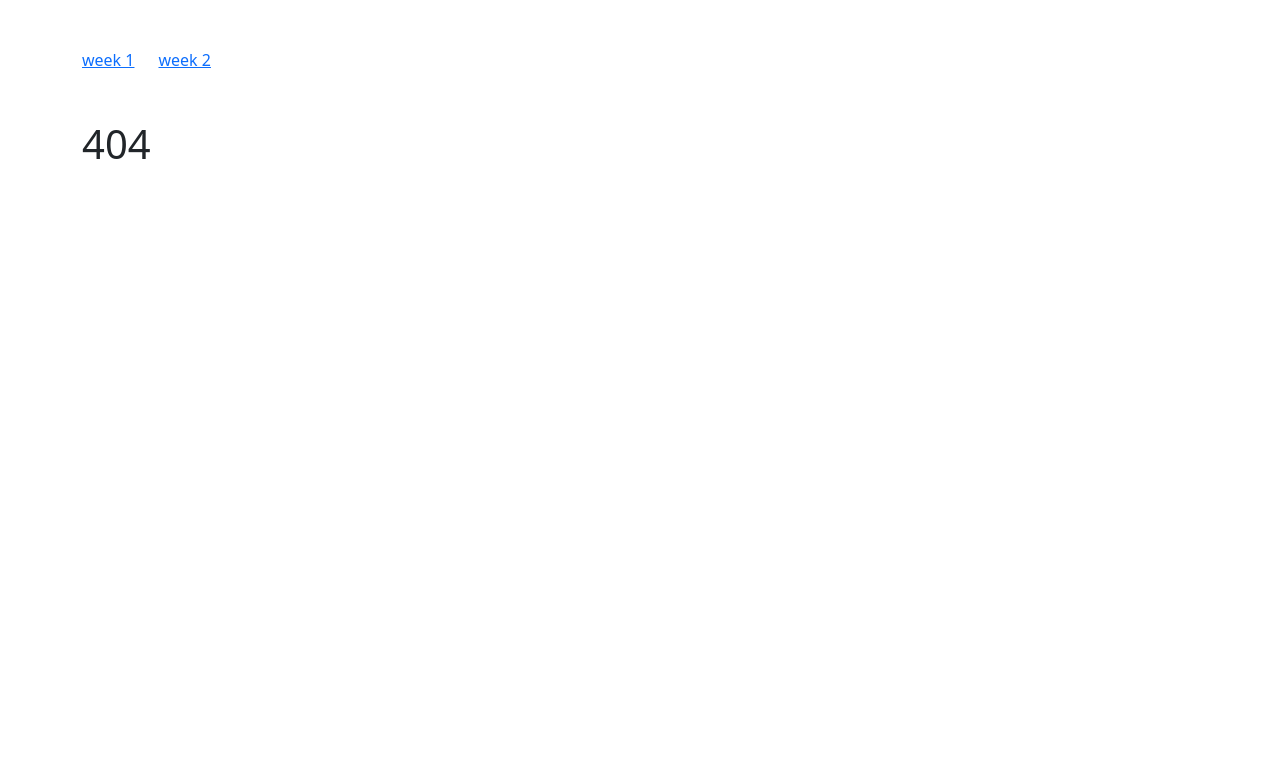
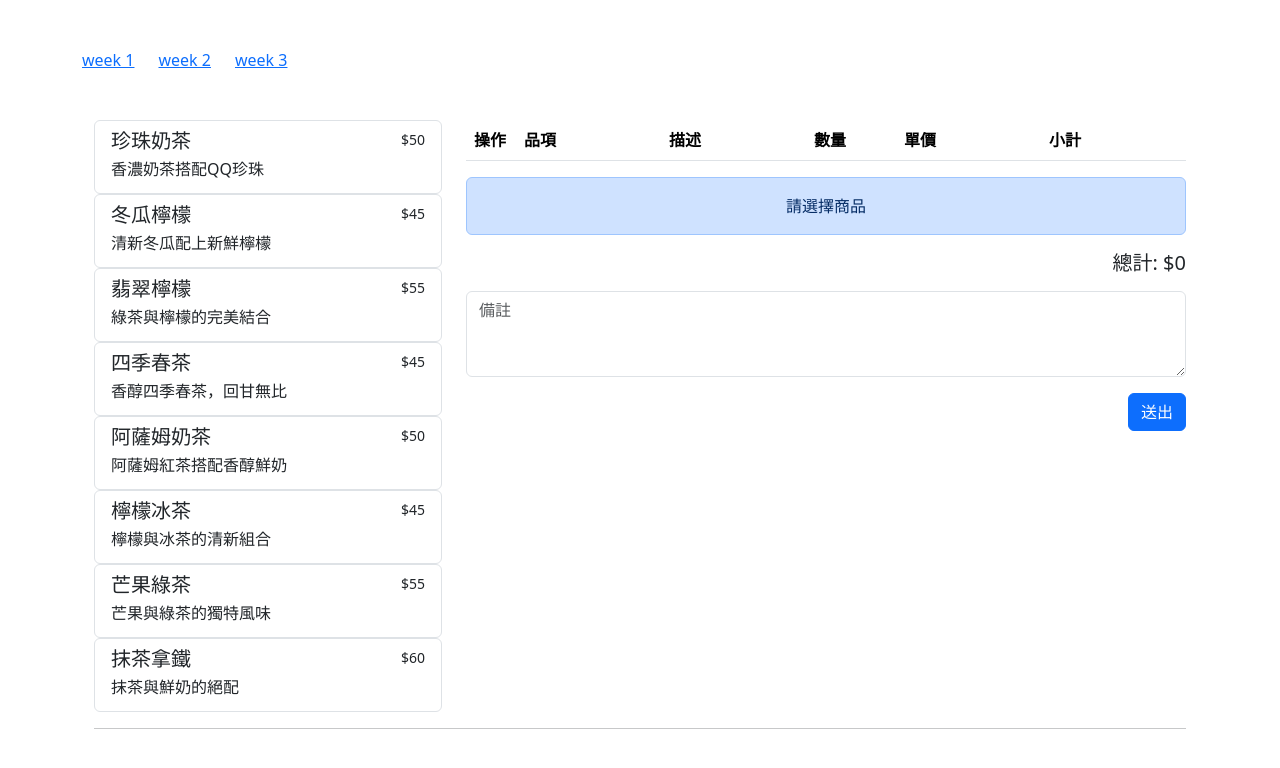
Before and after one commit to tttom3669/2024_hex_vue_homework, a Vue app: page /#/homework_3 in a window 1280 px wide. Before the commit this address had no page. Shown: the top 768 px of the page. Built offline with nearby package versions, Linux system fonts and the light colour scheme.

Commit message:
update: 作業三

```diff
--- a/src/App.vue
+++ b/src/App.vue
@@ -10,6 +10,7 @@ import { RouterLink, RouterView } from 'vue-router'
         <div class="container d-flex gap-4">
           <RouterLink to="/homework_1">week 1</RouterLink>
           <RouterLink to="/homework_2">week 2</RouterLink>
+          <RouterLink to="/homework_3">week 3</RouterLink>
         </div>
       </nav>
     </div>
--- /dev/null
+++ b/src/components/OrderCard.vue
@@ -0,0 +1,48 @@
+<script setup>
+import { defineProps } from 'vue'
+
+defineProps({
+  outputOrder: {
+    type: Object,
+    required: true,
+    default: () => ({
+      order: [],
+      orderTotal: 0,
+      note: ''
+    })
+  }
+})
+</script>
+<template>
+  <div class="card">
+    <div class="card-body">
+      <div class="card-title">
+        <h5>訂單</h5>
+        <table class="table">
+          <thead>
+            <tr>
+              <th scope="col">品項</th>
+              <th scope="col">數量</th>
+              <th scope="col">小計</th>
+            </tr>
+          </thead>
+          <tbody>
+            <tr v-for="item in outputOrder?.order" :key="item.id">
+              <td>{{ item.name }}</td>
+              <td>{{ item.count }}</td>
+              <td>{{ item.price * item.num }}</td>
+            </tr>
+          </tbody>
+        </table>
+        <div class="text-end">
+          備註: <span>{{ outputOrder.note }}</span>
+        </div>
+        <div class="text-end">
+          <h5>
+            總計: <span>${{ outputOrder.orderTotal }}</span>
+          </h5>
+        </div>
+      </div>
+    </div>
+  </div>
+</template>
--- /dev/null
+++ b/src/components/ProductList.vue
@@ -0,0 +1,19 @@
+<script setup>
+import { defineProps } from 'vue'
+defineProps(['product'])
+const emit = defineEmits(['order-products'])
+</script>
+
+<template>
+  <a
+    href="#"
+    class="list-group-item list-group-item-action"
+    @click.prevent="emit('order-products', product)"
+  >
+    <div class="d-flex w-100 justify-content-between">
+      <h5 class="mb-1">{{ product.name }}</h5>
+      <small>${{ product.price }}</small>
+    </div>
+    <p class="mb-1">{{ product.description }}</p>
+  </a>
+</template>
--- /dev/null
+++ b/src/components/TempOrderList.vue
@@ -0,0 +1,33 @@
+<script setup>
+import { defineProps, defineEmits } from 'vue'
+defineProps(['product'])
+const emit = defineEmits(['count-total', 'delete-product', 'change-item-num'])
+</script>
+<template>
+  <td>
+    <button type="button" class="btn btn-sm" @click="emit('delete-product', product)">x</button>
+  </td>
+  <td>{{ product?.name }}</td>
+  <td>
+    <small>{{ product?.description }}</small>
+  </td>
+  <td>
+    <select
+      class="form-select"
+      @change="emit('count-total'), emit('change-item-num', $event, product)"
+    >
+      <option value="1">1</option>
+      <option value="2">2</option>
+      <option value="3">3</option>
+      <option value="4">4</option>
+      <option value="5">5</option>
+      <option value="6">6</option>
+      <option value="7">7</option>
+      <option value="8">8</option>
+      <option value="9">9</option>
+      <option value="10">10</option>
+    </select>
+  </td>
+  <td>{{ product.price }}</td>
+  <td>{{ product.price * product.num }}</td>
+</template>
--- a/src/router/index.js
+++ b/src/router/index.js
@@ -27,6 +27,11 @@ const router = createRouter({
       name: 'homework_2',
       component: () => import('../views/Homework_2.vue')
     },
+    {
+      path: '/homework_3',
+      name: 'homework_3',
+      component: () => import('../views/Homework_3.vue')
+    },
 
     {
       path: '/:domain(.*)*',
--- /dev/null
+++ b/src/views/Homework_3.vue
@@ -0,0 +1,176 @@
+<script setup>
+import { ref } from 'vue'
+import ProductList from '@/components/ProductList.vue'
+import TempOrderList from '@/components/TempOrderList.vue'
+import OrderCard from '@/components/OrderCard.vue'
+
+const data = ref([
+  {
+    id: 1,
+    name: '珍珠奶茶',
+    description: '香濃奶茶搭配QQ珍珠',
+    price: 50
+  },
+  {
+    id: 2,
+    name: '冬瓜檸檬',
+    description: '清新冬瓜配上新鮮檸檬',
+    price: 45
+  },
+  {
+    id: 3,
+    name: '翡翠檸檬',
+    description: '綠茶與檸檬的完美結合',
+    price: 55
+  },
+  {
+    id: 4,
+    name: '四季春茶',
+    description: '香醇四季春茶，回甘無比',
+    price: 45
+  },
+  {
+    id: 5,
+    name: '阿薩姆奶茶',
+    description: '阿薩姆紅茶搭配香醇鮮奶',
+    price: 50
+  },
+  {
+    id: 6,
+    name: '檸檬冰茶',
+    description: '檸檬與冰茶的清新組合',
+    price: 45
+  },
+  {
+    id: 7,
+    name: '芒果綠茶',
+    description: '芒果與綠茶的獨特風味',
+    price: 55
+  },
+  {
+    id: 8,
+    name: '抹茶拿鐵',
+    description: '抹茶與鮮奶的絕配',
+    price: 60
+  }
+])
+
+// 訂單資料
+const orderData = ref([])
+// 訂單總計
+const orderTotal = ref(0)
+const orderNote = ref('')
+// 送出訂單資料
+const outputOrder = ref({})
+
+/**
+ * 點餐
+ * @param product
+ */
+const orderProducts = (product) => {
+  if (orderData.value.filter((item) => item.id === product.id).length > 0) return
+  orderData.value.push(product)
+  product.num = 1
+  countTotal()
+}
+/**
+ * 更改項目數量
+ */
+function changeItemNum($event, product) {
+  const idx = orderData.value.findIndex((item) => item.id === product.id)
+  orderData.value[idx].num = $event.target.value
+  countTotal()
+}
+
+/**
+ * 計算總計
+ */
+function countTotal() {
+  orderTotal.value = orderData.value.reduce((sum, product) => sum + product.price * product.num, 0)
+}
+/**
+ * 刪除產品
+ * @param product
+ */
+const deleteProduct = (product) => {
+  const idx = orderData.value.findIndex((item) => item.id === product.id)
+  orderData.value.splice(idx, 1)
+  countTotal()
+}
+/**
+ * 送出訂單
+ */
+const orderSubmit = () => {
+  outputOrder.value.order = [...orderData.value]
+  outputOrder.value.orderTotal = orderTotal.value
+  outputOrder.value.note = orderNote.value
+
+  orderData.value = []
+  orderTotal.value = 0
+  orderNote.value = ''
+}
+</script>
+
+<template>
+  <div id="root">
+    <div class="container mt-5">
+      <div class="row">
+        <div class="col-md-4">
+          <div class="list-group" v-for="item in data" :key="item.id">
+            <ProductList :product="item" @orderProducts="orderProducts"></ProductList>
+          </div>
+        </div>
+        <div class="col-md-8">
+          <table class="table">
+            <thead>
+              <tr>
+                <th scope="col" width="50">操作</th>
+                <th scope="col">品項</th>
+                <th scope="col">描述</th>
+                <th scope="col" width="90">數量</th>
+                <th scope="col">單價</th>
+                <th scope="col">小計</th>
+              </tr>
+            </thead>
+            <tbody>
+              <template v-if="orderData.length">
+                <!--這邊應改-->
+                <tr v-for="item in orderData" :key="item.id">
+                  <TempOrderList
+                    :product="item"
+                    @changeItemNum="changeItemNum"
+                    @deleteProduct="deleteProduct"
+                    @countTotal="countTotal"
+                  ></TempOrderList>
+                </tr>
+              </template>
+            </tbody>
+          </table>
+          <template v-if="!orderData.length">
+            <div class="alert alert-primary text-center" role="alert">請選擇商品</div>
+          </template>
+          <div class="text-end mb-3">
+            <h5>
+              總計: <span>${{ orderTotal }}</span>
+            </h5>
+          </div>
+          <textarea
+            class="form-control mb-3"
+            rows="3"
+            placeholder="備註"
+            v-model="orderNote"
+          ></textarea>
+          <div class="text-end">
+            <button class="btn btn-primary" @click="orderSubmit()">送出</button>
+          </div>
+        </div>
+      </div>
+      <hr />
+      <div class="row justify-content-center" v-if="outputOrder?.order?.length">
+        <div class="col-8">
+          <OrderCard :outputOrder="outputOrder"></OrderCard>
+        </div>
+      </div>
+    </div>
+  </div>
+</template>
```
